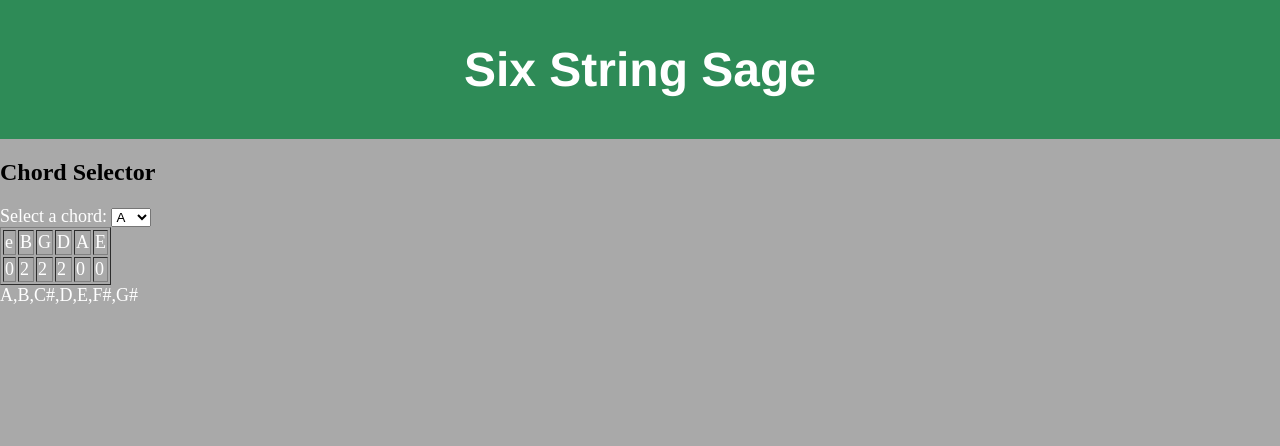
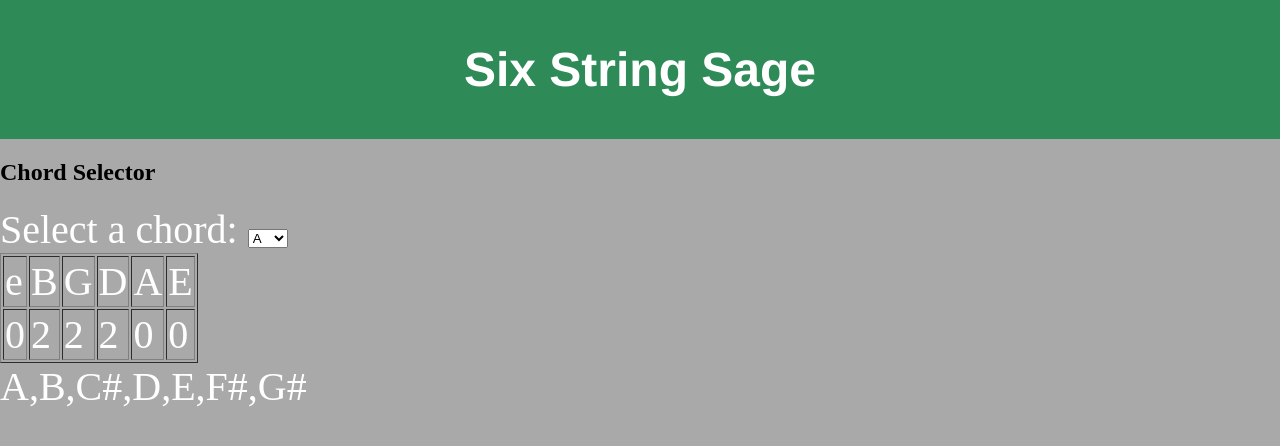
Before and after one commit to D-Pats/six-string-sage, a plain HTML site: page frontend/index.html in a window 1280 px wide. Drawn offline with Linux system fonts and the light colour scheme.

Commit message:
fixed issue where function generateRootNote() was not returning the correct value when changing chord selector

```diff
--- a/frontend/script.js
+++ b/frontend/script.js
@@ -104,8 +104,8 @@ document.addEventListener("DOMContentLoaded", function () {
       if (chordSelect.value === allNotes[noteIndex]) {
         rootNote = noteIndex;
       }
-      return rootNote;
     }
+    return rootNote;
   }
 
   function createFingeringChart() {
@@ -132,6 +132,7 @@ document.addEventListener("DOMContentLoaded", function () {
           const cellText = document.createTextNode(
             `${chordsData[getRootNote()].fingering[j]}`
           );
+          console.log(`${chordsData[getRootNote()].fingering[j]}`);
           cell.appendChild(cellText);
           row.appendChild(cell);
         }
@@ -157,6 +158,7 @@ document.addEventListener("DOMContentLoaded", function () {
 
   //Event listener to change the fingering and notes for scale that show when selecting different root notes from the dropdown
   chordSelect.addEventListener("change", function () {
+    getRootNote();
     createFingeringChart();
     createTextChord();
   });
--- a/frontend/sixstringsage.css
+++ b/frontend/sixstringsage.css
@@ -15,5 +15,5 @@ body {
 
 #content{
     color: white;
-    font-size: large;
+    font-size: 40px;
 }
```
